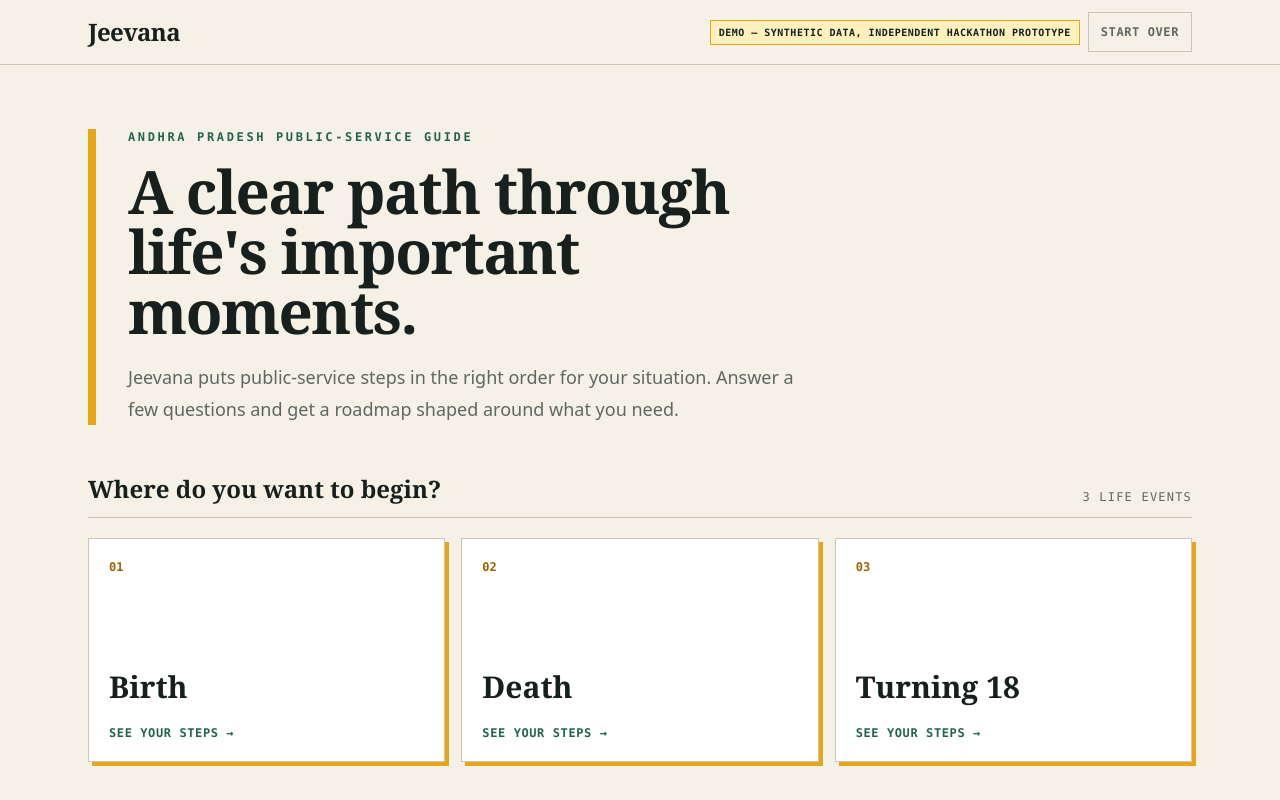
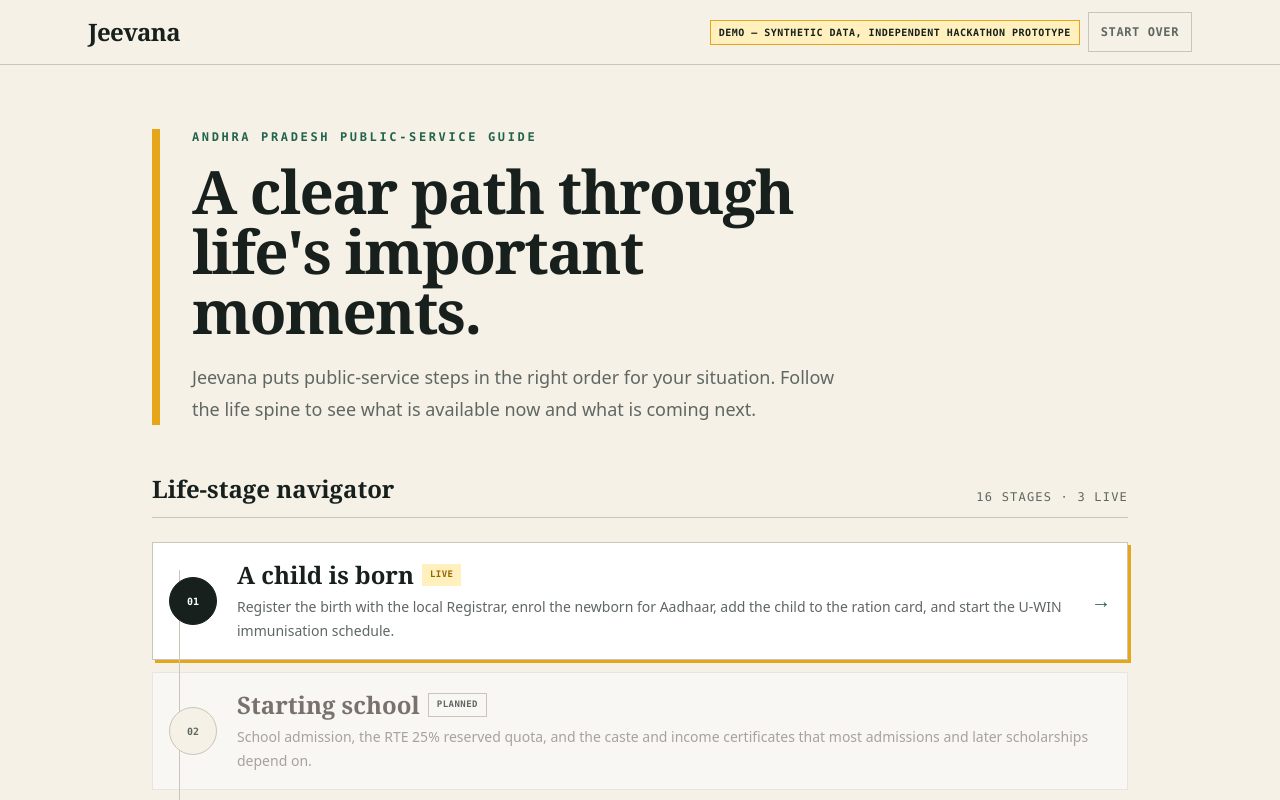
Before and after one commit to Kingmaker080598/Jeevana, a Next.js app: page / in a window 1280 px wide. Shown: the top 800 px of the page. Built offline with nearby package versions, Linux system fonts and the light colour scheme.

Commit message:
feat: add sixteen-stage life spine

```diff
--- a/app/page.tsx
+++ b/app/page.tsx
@@ -1,8 +1,6 @@
 import { HomeContent } from "@/components/HomeContent";
-import { loadJourneys } from "@/lib/journey/loadJourneys";
+import { LIFE_STAGES } from "@/data/lifeStages";
 
 export default function HomePage() {
-  const journeys = loadJourneys();
-
-  return <HomeContent journeys={journeys} />;
+  return <HomeContent stages={LIFE_STAGES} />;
 }
--- a/components/HomeContent.tsx
+++ b/components/HomeContent.tsx
@@ -1,17 +1,16 @@
 "use client";
 
 import Link from "next/link";
-import type { Journey } from "@/lib/journey/types";
+import type { LifeStage } from "@/data/lifeStages";
 import { isTeluguEnabled } from "@/lib/features";
 import { useLanguage } from "./LanguageProvider";
 
-export function HomeContent({ journeys }: Readonly<{ journeys: Journey[] }>) {
+export function HomeContent({ stages }: Readonly<{ stages: readonly LifeStage[] }>) {
   const { language } = useLanguage();
-  const enableTelugu = isTeluguEnabled();
-  const isTelugu = enableTelugu && language === "te";
+  const isTelugu = isTeluguEnabled() && language === "te";
 
   return (
-    <main className="mx-auto max-w-6xl px-4 py-10 sm:px-6 sm:py-16">
+    <main className="mx-auto max-w-5xl px-4 py-10 sm:px-6 sm:py-16">
       <section className="max-w-3xl border-l-8 border-[var(--marigold)] pl-5 sm:pl-8">
         <p className="font-mono text-xs font-bold uppercase tracking-[0.22em] text-[var(--leaf)]">
           {isTelugu ? "ఆంధ్రప్రదేశ్ ప్రజా సేవల మార్గదర్శి" : "Andhra Pradesh public-service guide"}
@@ -22,43 +21,68 @@
         <p className="mt-5 max-w-2xl text-lg leading-8 text-[var(--muted)]">
           {isTelugu
             ? "జీవన మీ పరిస్థితికి సరిపోయే ప్రభుత్వ సేవల దశలను సరైన క్రమంలో చూపిస్తుంది. కొన్ని ప్రశ్నలకు సమాధానం చెప్పండి; మీకు అవసరమైన రోడ్‌మ్యాప్‌ను పొందండి."
-            : "Jeevana puts public-service steps in the right order for your situation. Answer a few questions and get a roadmap shaped around what you need."}
+            : "Jeevana puts public-service steps in the right order for your situation. Follow the life spine to see what is available now and what is coming next."}
         </p>
       </section>
 
-      <section className="mt-12" aria-labelledby="choose-event">
+      <section className="mt-12" aria-labelledby="life-spine-heading">
         <div className="flex items-end justify-between gap-4 border-b border-[var(--line)] pb-3">
-          <h2 id="choose-event" className="font-serif text-2xl font-bold text-[var(--ink)]">
-            {isTelugu ? "ఎక్కడ మొదలుపెట్టాలి?" : "Where do you want to begin?"}
+          <h2 id="life-spine-heading" className="font-serif text-2xl font-bold text-[var(--ink)]">
+            Life-stage navigator
           </h2>
           <span className="font-mono text-xs uppercase tracking-widest text-[var(--muted)]">
-            {journeys.length} {isTelugu ? "జీవిత దశలు" : "life events"}
+            {stages.length} stages · 3 live
           </span>
         </div>
-        <div className="mt-5 grid gap-4 md:grid-cols-3">
-          {journeys.map((journey, index) => (
-            <Link
-              key={journey.id}
-              href={`/journey/${journey.id}`}
-              className="group flex min-h-56 flex-col justify-between border border-[var(--line)] bg-white p-5 shadow-[4px_4px_0_var(--marigold)] transition-colors hover:border-[var(--ink)] focus:outline-none focus:ring-2 focus:ring-[var(--marigold)] focus:ring-offset-2"
-            >
-              <span className="font-mono text-xs font-bold text-[var(--marigold-dark)]">
-                {String(index + 1).padStart(2, "0")}
-              </span>
-              <div>
-                <h3 className="font-serif text-3xl font-bold text-[var(--ink)]">
-                  {isTelugu ? journey.name_te : journey.name}
-                </h3>
-                {enableTelugu ? <p className="mt-2 text-sm text-[var(--muted)]">
-                  {isTelugu ? journey.name : journey.name_te}
-                </p> : null}
-                <p className="mt-5 font-mono text-xs font-bold uppercase tracking-wider text-[var(--leaf)]">
-                  {isTelugu ? "దశలను చూడండి →" : "See your steps →"}
-                </p>
-              </div>
-            </Link>
-          ))}
-        </div>
+
+        <ol className="relative mt-6 grid gap-3 before:absolute before:bottom-7 before:left-[1.42rem] before:top-7 before:w-px before:bg-[var(--line)] sm:before:left-[1.67rem]">
+          {stages.map((stage) => {
+            const number = String(stage.order).padStart(2, "0");
+            const content = (
+              <>
+                <span className={`relative z-10 flex h-11 w-11 shrink-0 items-center justify-center rounded-full border font-mono text-[10px] font-bold sm:h-12 sm:w-12 ${stage.status === "live" ? "border-[var(--ink)] bg-[var(--ink)] text-white" : "border-[var(--line)] bg-[var(--paper)] text-[var(--muted)]"}`}>
+                  {number}
+                </span>
+                <span className="min-w-0 flex-1">
+                  <span className="flex flex-wrap items-center gap-2">
+                    <span className={`font-serif text-xl font-bold sm:text-2xl ${stage.status === "live" ? "text-[var(--ink)]" : "text-stone-500"}`}>
+                      {stage.title}
+                    </span>
+                    <span className={`px-2 py-1 font-mono text-[9px] font-bold uppercase tracking-wider ${stage.status === "live" ? "bg-[var(--marigold-soft)] text-[var(--marigold-dark)]" : "border border-[var(--line)] text-[var(--muted)]"}`}>
+                      {stage.status === "live" ? "Live" : "Planned"}
+                    </span>
+                  </span>
+                  <span className={`mt-1 block text-sm leading-6 ${stage.status === "live" ? "text-[var(--muted)]" : "text-stone-400"}`}>
+                    {stage.description}
+                  </span>
+                </span>
+                {stage.status === "live" ? <span aria-hidden="true" className="text-xl text-[var(--leaf)]">→</span> : null}
+              </>
+            );
+
+            return stage.status === "live" ? (
+              <li key={stage.id} aria-label={stage.title}>
+                <Link
+                  href={`/journey/${stage.journeyId}`}
+                  className="flex items-center gap-4 border border-[var(--line)] bg-white p-4 shadow-[3px_3px_0_var(--marigold)] transition-colors hover:border-[var(--ink)] focus:outline-none focus:ring-2 focus:ring-[var(--marigold)] focus:ring-offset-2 sm:gap-5"
+                >
+                  {content}
+                </Link>
+              </li>
+            ) : (
+              <li key={stage.id}>
+                <div
+                  role="group"
+                  aria-label={stage.title}
+                  aria-disabled="true"
+                  className="flex items-center gap-4 border border-stone-200 bg-stone-50/70 p-4 sm:gap-5"
+                >
+                  {content}
+                </div>
+              </li>
+            );
+          })}
+        </ol>
       </section>
     </main>
   );
--- /dev/null
+++ b/data/lifeStages.ts
@@ -0,0 +1,148 @@
+export type StageStatus = "live" | "planned";
+
+export interface LifeStage {
+  id: string;
+  order: number;
+  title: string;
+  description: string;
+  status: StageStatus;
+  /** Present only on live stages. Planned stages must never carry one. */
+  journeyId?: string;
+}
+
+export const LIFE_STAGES: readonly LifeStage[] = [
+  {
+    id: "birth",
+    order: 1,
+    title: "A child is born",
+    description:
+      "Register the birth with the local Registrar, enrol the newborn for Aadhaar, add the child to the ration card, and start the U-WIN immunisation schedule.",
+    status: "live",
+    journeyId: "birth",
+  },
+  {
+    id: "school-entry",
+    order: 2,
+    title: "Starting school",
+    description:
+      "School admission, the RTE 25% reserved quota, and the caste and income certificates that most admissions and later scholarships depend on.",
+    status: "planned",
+  },
+  {
+    id: "turning-18",
+    order: 3,
+    title: "Turning 18",
+    description:
+      "Voter registration through Form 6, a PAN card, and a learner's licence followed by a driving licence on Parivahan.",
+    status: "live",
+    journeyId: "turning18",
+  },
+  {
+    id: "higher-education",
+    order: 4,
+    title: "Higher education",
+    description:
+      "Scholarships on the National Scholarship Portal, education loans through Vidya Lakshmi, and the domicile, migration and transfer certificates colleges ask for.",
+    status: "planned",
+  },
+  {
+    id: "first-job",
+    order: 5,
+    title: "The first job",
+    description:
+      "Activating your UAN with EPFO, ESIC registration, professional tax, and filing an income tax return for the first time.",
+    status: "planned",
+  },
+  {
+    id: "going-abroad",
+    order: 6,
+    title: "Going abroad",
+    description:
+      "Passport application and police verification, a Police Clearance Certificate, apostille of educational documents, and what changes once you hold NRI status.",
+    status: "planned",
+  },
+  {
+    id: "marriage",
+    order: 7,
+    title: "Getting married",
+    description:
+      "Registration under the Hindu Marriage Act or the Special Marriage Act, gazette notification for a name change, and the cascade of updates that follows across Aadhaar, PAN, passport, bank and EPF nominees.",
+    status: "planned",
+  },
+  {
+    id: "becoming-a-parent",
+    order: 8,
+    title: "Becoming a parent",
+    description:
+      "The PMMVY maternity benefit, statutory maternity and paternity leave, and adding a dependent to employer and insurance records.",
+    status: "planned",
+  },
+  {
+    id: "buying-a-vehicle",
+    order: 9,
+    title: "Buying a vehicle",
+    description:
+      "Registration certificate through Vahan, third-party insurance, the PUC certificate, HSRP plates, and the NOC and transfer process when you sell.",
+    status: "planned",
+  },
+  {
+    id: "buying-property",
+    order: 10,
+    title: "Buying property",
+    description:
+      "Stamp duty and sale deed registration, mutation in municipal or revenue records, the encumbrance certificate, property tax assessment, and RERA verification for under-construction projects.",
+    status: "planned",
+  },
+  {
+    id: "moving",
+    order: 11,
+    title: "Moving city or state",
+    description:
+      "Aadhaar address update, ration card portability under One Nation One Ration Card, voter roll transfer through Form 8, and moving the LPG connection.",
+    status: "planned",
+  },
+  {
+    id: "starting-a-business",
+    order: 12,
+    title: "Starting a business",
+    description:
+      "Udyam registration, GST registration and thresholds, the Shops and Establishments licence, trade licence, and opening a current account.",
+    status: "planned",
+  },
+  {
+    id: "illness-disability",
+    order: 13,
+    title: "Illness or disability",
+    description:
+      "Ayushman Bharat PM-JAY eligibility, state health schemes such as Aarogyasri, the disability certificate, and the UDID card.",
+    status: "planned",
+  },
+  {
+    id: "losing-a-job",
+    order: 14,
+    title: "Losing a job",
+    description:
+      "EPF withdrawal and advance rules, transferring your UAN, continuing ESIC cover, and claiming unemployment relief under ABVKY.",
+    status: "planned",
+  },
+  {
+    id: "retirement",
+    order: 15,
+    title: "Retirement",
+    description:
+      "EPS-95 pension, NPS exit and annuity choices, gratuity, the senior citizen card, and the Jeevan Pramaan life certificate that has to be filed every year.",
+    status: "planned",
+  },
+  {
+    id: "death",
+    order: 16,
+    title: "A death in the family",
+    description:
+      "Death registration, the legal heir and succession certificates, transferring a family pension, claiming nominee benefits, deactivating Aadhaar and voter records, and mutating property to the heirs.",
+    status: "live",
+    journeyId: "death",
+  },
+] as const;
+
+export const LIVE_STAGES = LIFE_STAGES.filter((s) => s.status === "live");
+export const PLANNED_STAGES = LIFE_STAGES.filter((s) => s.status === "planned");
```
Also changed, not shown: 1 other file (tests, documents, lock files or other folders).
